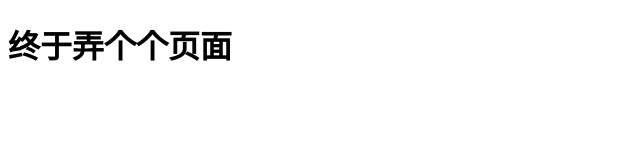
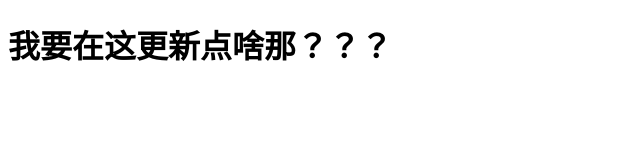
Before and after one commit to 081944/081944.github.io, a plain HTML site: page index.html in a window 1280 px wide. Shown: the whole page, without its empty margins (0-640 px from the left). Drawn offline with Linux system fonts and the light colour scheme.

Commit message:
index.html

```diff
--- a/index.html
+++ b/index.html
@@ -6,7 +6,7 @@
   </head>
     <body>
       <p>
-        <h1>终于弄个个页面
+        <h1>我要在这更新点啥那？？？
       </p>
     </body>
 </html>
```
